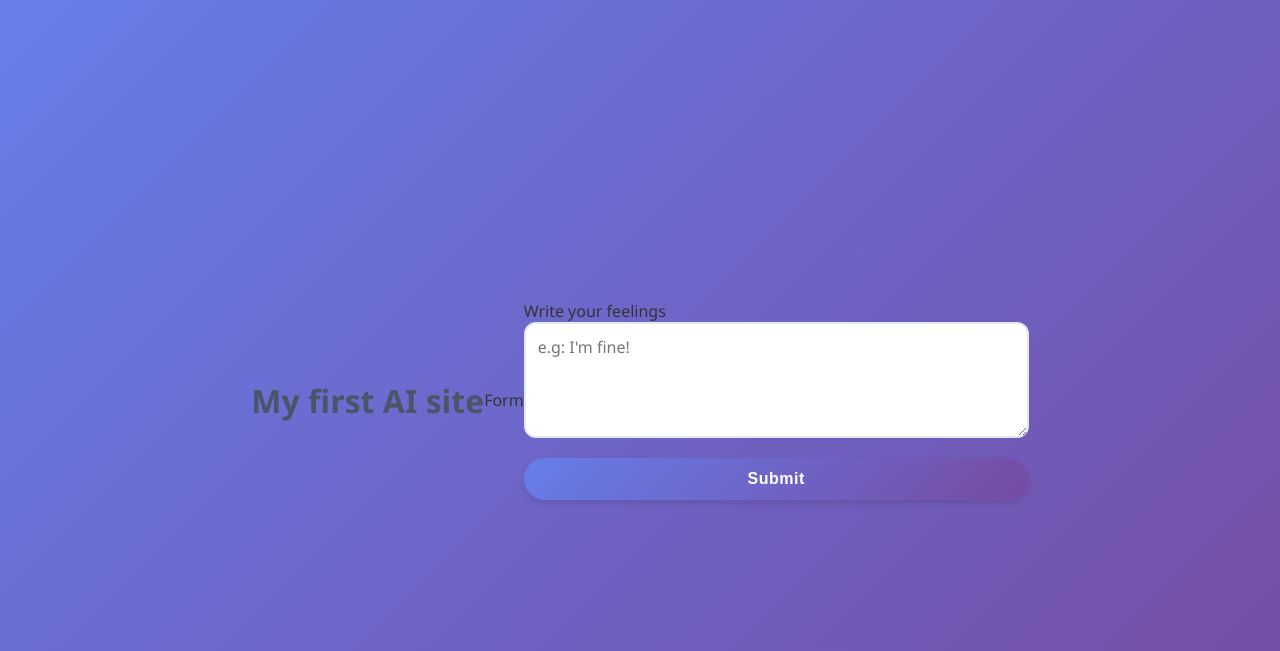
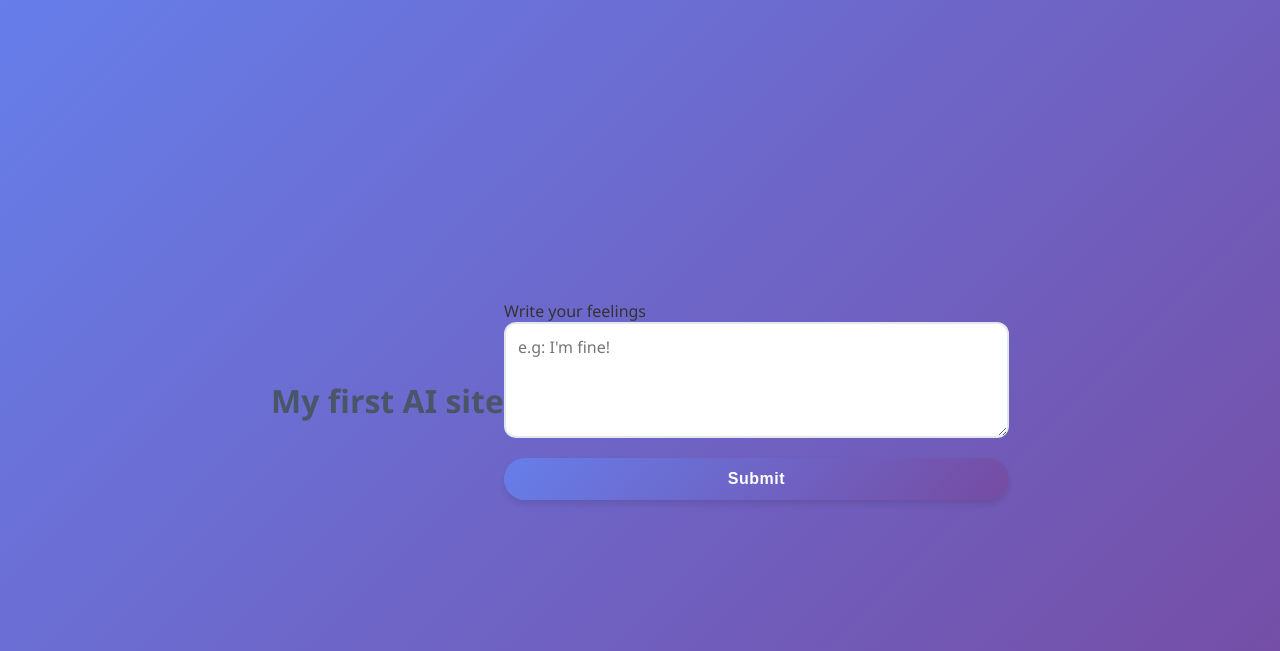
Before and after one commit to Proc3ssZer0/Ai-Site, a Flask app: page / in a window 1280 px wide. Shown: the top 651 px of the page. Run offline with Flask 3, Linux system fonts and the light colour scheme.

Commit message:
Update index.html

```diff
--- a/templates/index.html
+++ b/templates/index.html
@@ -8,7 +8,6 @@
 </head>
 <body>
     <h1>My first AI site</h1>
-    <p>Form</p>
     <form method="post">
         <label for="message">Write your feelings</label><br>
         <textarea name="message" id="message" rows="4" cols="50" placeholder="e.g: I'm fine!"></textarea><br>
```
